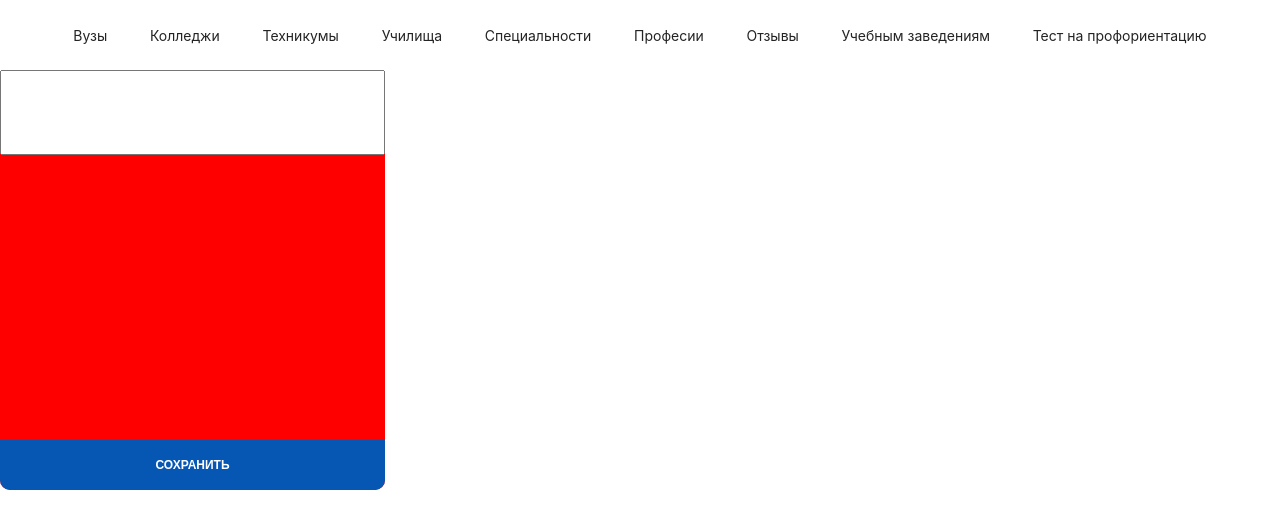
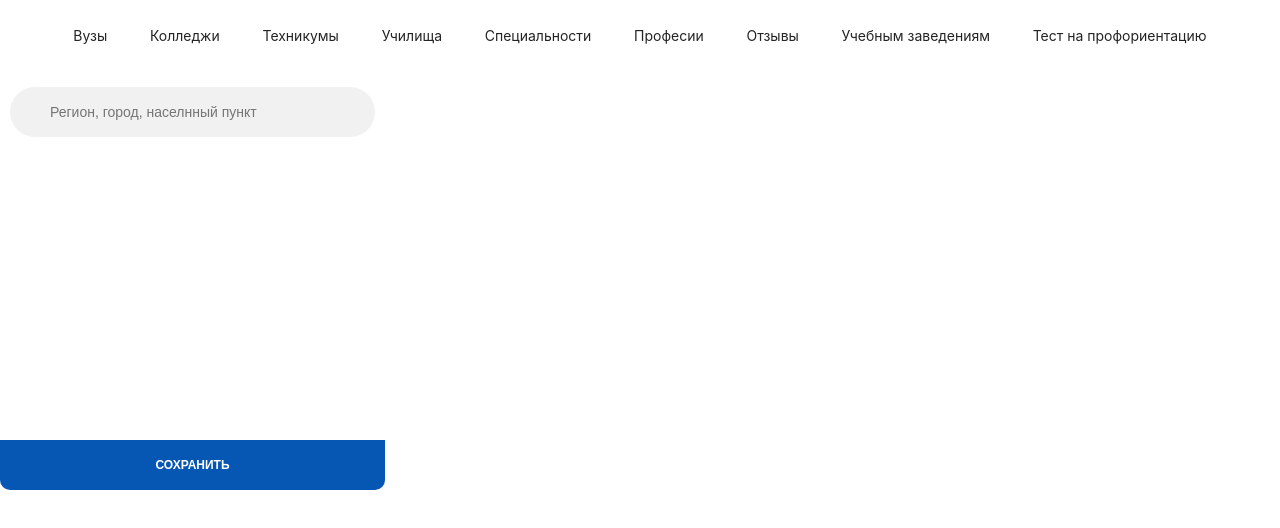
Before and after one commit to buba1301/stidika-test-task, a website built with Vite: page index.html in a window 1280 px wide. Shown: the part 66-594 px from the top of the page. Built offline with nearby package versions, Linux system fonts and the light colour scheme.

Commit message:
Add input search for dropDown

```diff
--- a/index.html
+++ b/index.html
@@ -103,7 +103,13 @@
     </div>
 
     <div class="drop_down_menu">
-      <input type="text" class="city_search" />
+      <div class="city_search_wrap">
+        <input
+          type="text"
+          class="city_search"
+          placeholder="Регион, город, населнный пункт"
+        />
+      </div>
       <span class="cities-bages"></span>
       <div class="regions"></div>
       <button class="save_button">Сохранить</button>
--- a/style.scss
+++ b/style.scss
@@ -219,11 +219,29 @@ a {
   border-radius: 10px;
   display: grid;
   grid-template-rows: repeat(2, 1fr) 2fr 1fr;
-  background-color: red;
+  background-color: rgba(255, 255, 255, 0.87);
 
-  .city_search {
+  .city_search_wrap {
     width: 100%;
     height: 85px;
+    padding: 17px 10px;
+
+    .city_search {
+      width: 100%;
+      height: 50px;
+      padding: 0 40px;
+      font-size: 14px;
+      line-height: 22px;
+      background-color: #f1f1f1;
+      border: none;
+      border-radius: 40px;
+      appearance: none;
+    }
+
+    .city_search:focus {
+      background-color: rgba(255, 255, 255, 0.87);
+      border: 2px solid #0dcaf0
+    }
   }
 
   .cities-bages {
@@ -234,6 +252,8 @@ a {
   .regions {
     width: 100%;
     height: 200px;
+
+
   }
 
   .save_button {
```
